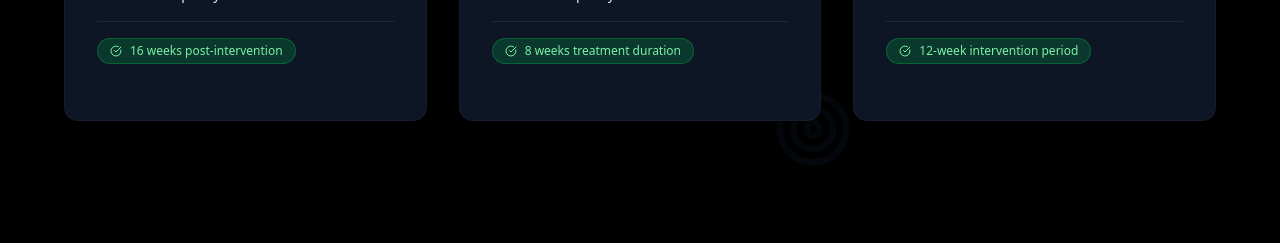
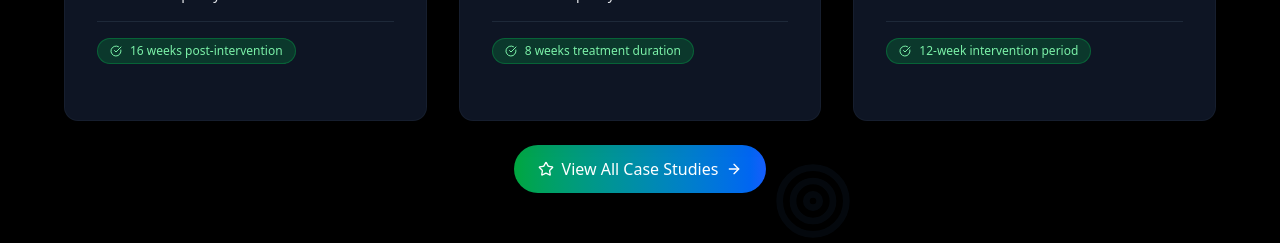
Before and after one commit to juwajpeg/physiogendark, a Next.js app: page / in a window 1280 px wide. Shown: the part 6240-6483 px from the top of the page. Built offline with nearby package versions, Linux system fonts and the light colour scheme.

Commit message:
Move and centralize Evidence-Based Case Studies button under correct section, styled as requested

```diff
--- a/src/app/page.tsx
+++ b/src/app/page.tsx
@@ -367,7 +367,7 @@ export default function PhysiogenFit() {
               ].map((item, index) => (
                   <Link
                     key={item}
-                    href={`#${item.toLowerCase().replace(" ", "-")}`}
+                    href={item === "Case Studies" ? "/clinical-case-studies" : `#${item.toLowerCase().replace(" ", "-")}`}
                     className={`text-gray-200 hover:text-white transition-all duration-300 font-light relative group text-sm md:text-base px-2 md:px-3 py-1 md:py-2 rounded-lg hover:bg-white/10 ${
                       activeSection === index + 1 ? "text-white bg-white/20" : ""
                     }`}
@@ -408,7 +408,7 @@ export default function PhysiogenFit() {
               ].map((item) => (
                   <Link
                     key={item}
-                    href={`#${item.toLowerCase().replace(" ", "-")}`}
+                    href={item === "Case Studies" ? "/clinical-case-studies" : `#${item.toLowerCase().replace(" ", "-")}`}
                     className="block text-gray-200 hover:text-white transition-all duration-300 font-light transform hover:translate-x-2 text-sm md:text-base px-4 py-3 rounded-lg hover:bg-white/20 active:bg-white/30"
                     onClick={() => setIsMenuOpen(false)}
                   >
@@ -823,6 +823,14 @@ export default function PhysiogenFit() {
                 </Card>
               ))}
             </div>
+            <div className="pt-6 flex justify-center">
+              <Link href="/clinical-case-studies" target="_blank" rel="noopener noreferrer"
+                className="inline-flex items-center space-x-2 bg-gradient-to-r from-green-600 to-blue-600 hover:from-green-700 hover:to-blue-700 px-6 py-3 rounded-full transition-all duration-300 hover:scale-105 hover:shadow-lg text-white font-light">
+                <Star className="h-4 w-4" />
+                <span>View All Case Studies</span>
+                <ArrowRight className="h-4 w-4" />
+              </Link>
+            </div>
           </div>
         </div>
       </section>
```
